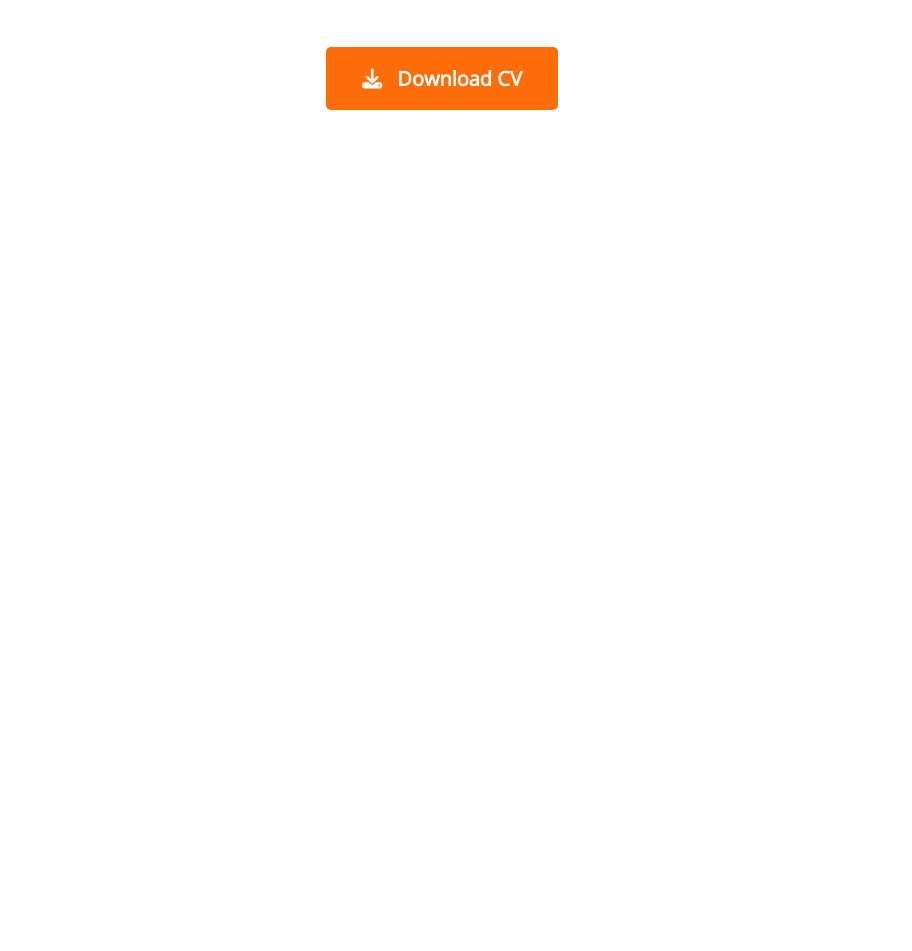
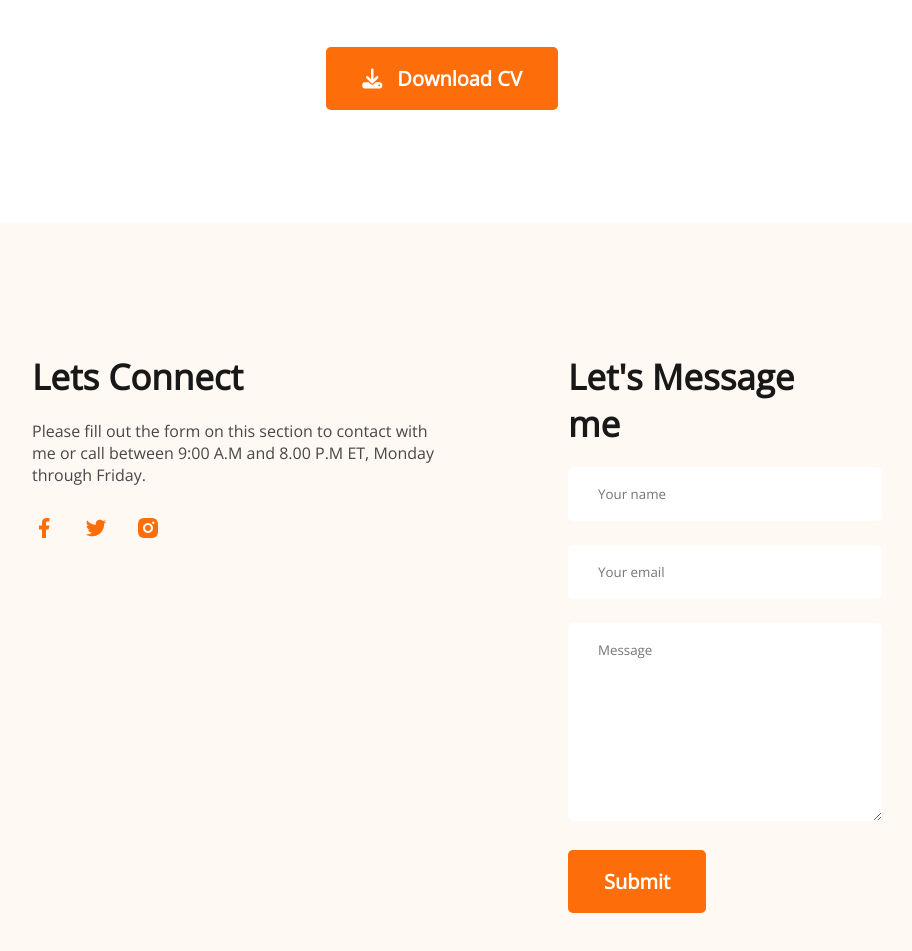
Before and after one commit to Mamun-Ashraf/developer-portfolio, a plain HTML site: page index.html in a window 1280 px wide. Shown: the part 3539-4490 px from the top of the page, without its empty margins (198-1110 px from the left). Before the commit the page ends 3762 px from the top, so only its background shows below. Drawn offline with nearby package versions, Linux system fonts and the light colour scheme.

Commit message:
footer added

```diff
--- a/Styles/portfolio.css
+++ b/Styles/portfolio.css
@@ -243,3 +243,42 @@ hr {
 }
 
 /* footer section styles */
+
+footer {
+    background-color: #FFF8F3;
+    padding: 130px 230px;
+    display: flex;
+    gap: 117px;
+}
+
+footer h2 {
+    font-size: 35px;
+    font-weight: bold;
+    color: #181818;
+    margin-bottom: 20px;
+}
+
+footer p {
+    color: #474747;
+    margin-bottom: 30px;
+}
+
+.twitter {
+    margin: 0 24px;
+}
+
+input {
+    width: 100%;
+    border: 0;
+    border-radius: 5px;
+    margin-bottom: 24px;
+    padding: 18px 0px 18px 30px;
+}
+
+textarea {
+    width: 100%;
+    border: 0;
+    border-radius: 5px;
+    padding: 18px 0 0 30px;
+    margin-bottom: 24px;
+}
--- a/index.html
+++ b/index.html
@@ -195,10 +195,21 @@
     </main>
     <footer class="contact">
         <div>
-
+            <h2>Lets Connect</h2>
+            <p>Please fill out the form on this section to contact with me or call between 9:00 A.M and 8.00 P.M ET,
+                Monday through Friday.</p>
+            <img src="images/icons/facebook.png" alt="">
+            <img src="images/icons/twitter.png" alt="" class="twitter">
+            <img src="images/icons/insta.png" alt="">
         </div>
         <div>
-
+            <h2>Let's Message me</h2>
+            <form>
+                <input type="text" placeholder="Your name">
+                <input type="email" placeholder="Your email">
+                <textarea name="" id="" rows="10" placeholder="Message"></textarea>
+            </form>
+            <button class="primary-button">Submit</button>
         </div>
     </footer>
 </body>
```
